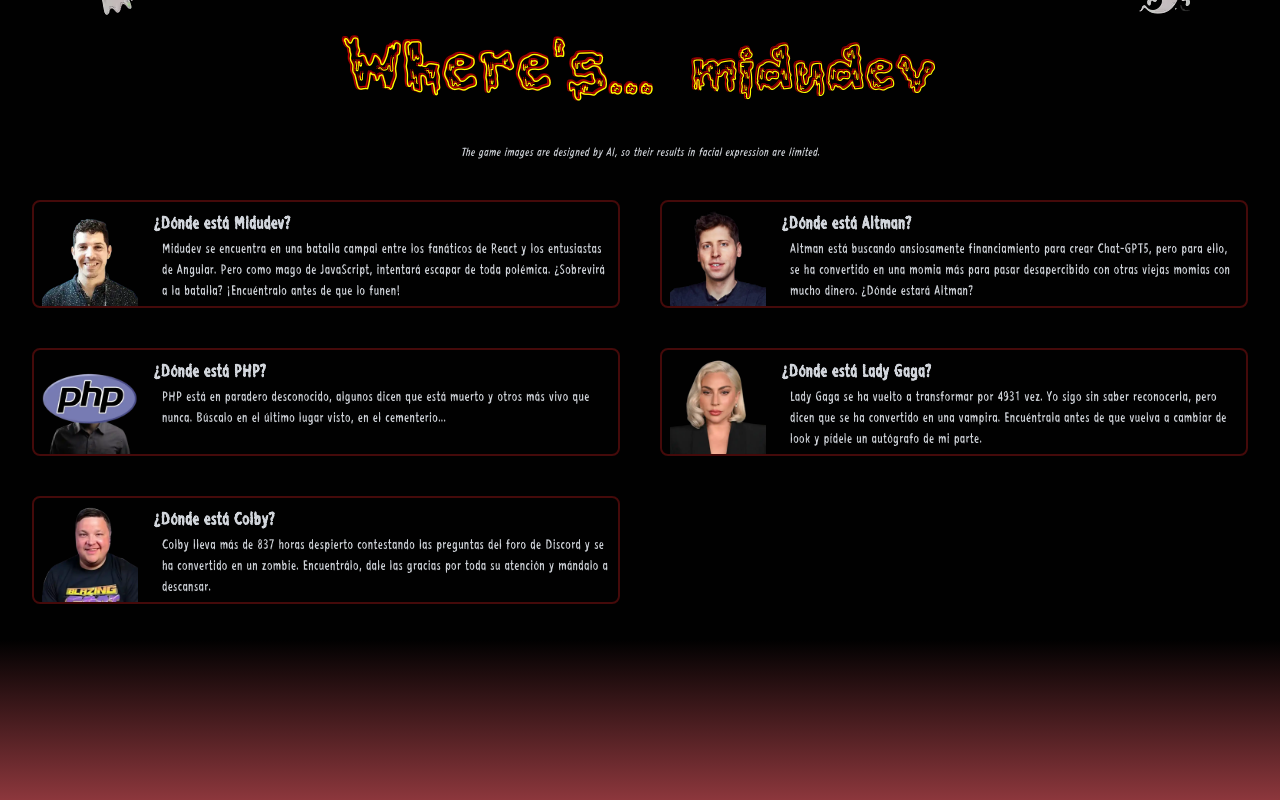
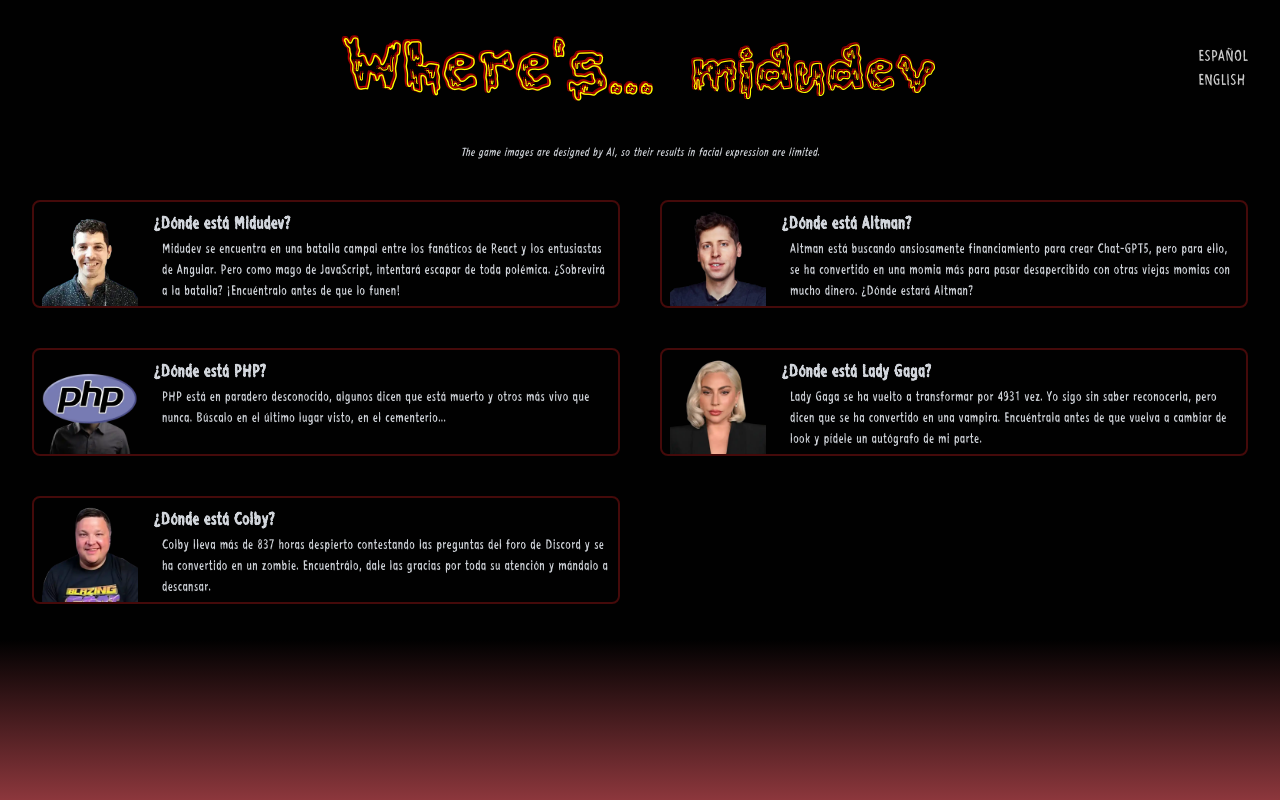
Before and after one commit to AlbertLnz/wheres-midu, an Astro site: page /en in a window 1280 px wide. Built offline with nearby package versions, Linux system fonts and the light colour scheme; Astro itself is replaced by a stand-in of ours.

Commit message:
LangSwitcher w/ ViewTransitions

```diff
--- /dev/null
+++ b/src/components/LangSwitcher.astro
@@ -0,0 +1,9 @@
+<div class='flex flex-col absolute right-0'>
+  <a href='/es'>
+    <button class='text-white/80 hover:text-white uppercase'>Español</button>
+  </a>
+
+  <a href='/en'>
+    <button class='text-white/80 hover:text-white uppercase'>English</button>
+  </a>
+</div>
--- a/src/layout/Layout.astro
+++ b/src/layout/Layout.astro
@@ -1,4 +1,6 @@
 ---
+import { ViewTransitions } from 'astro:transitions'
+
 export interface Props {
   title: string
   description: string
@@ -15,6 +17,7 @@ const { title, description, mainClass } = Astro.props
     <meta name='viewport' content='width=device-width, initial-scale=1.0' />
     <meta name='description' content={description} />
     <title>{title}</title>
+    <ViewTransitions />
   </head>
   <body>
     <main class={mainClass}>
--- a/src/pages/[lang]/index.astro
+++ b/src/pages/[lang]/index.astro
@@ -3,9 +3,10 @@ import Layout from '@/layout/Layout.astro'
 import Typewriter from '@/hooks/useTypewriter'
 import Cards from '@/sections/Cards.astro'
 import Ghosts from '@/components/Ghosts.astro'
+import LangSwitcher from '@/components/LangSwitcher.astro'
 import { useTranslations } from 'src/i18n/utils'
+import { type PageLanguages } from 'src/types.d'
 import '@/styles/home.css'
-import { type PageLanguages } from 'src/types.d'
 
 export function getStaticPaths() {
   return [{ params: { lang: 'en' } }, { params: { lang: 'es' } }]
@@ -19,11 +20,12 @@ const t = useTranslations(lang)
   description="Where's Midu es una página inspirada en 'Where's Waldo"
   mainClass='relative max-w-7xl flex flex-col items-center justify-center gap-y-10 mx-auto p-8'
 >
-  <Ghosts />
-  <header>
-    <h1 class='text-7xl tracking-wide'>
+  <!-- <Ghosts /> -->
+  <header class='relative w-full flex items-center'>
+    <h1 class='text-7xl tracking-wide flex-grow text-center'>
       Where&apos;s... <Typewriter client:load text='midudev' speed={200} />
     </h1>
+    <LangSwitcher />
   </header>
 
   <p class='text-xs italic'>
```
